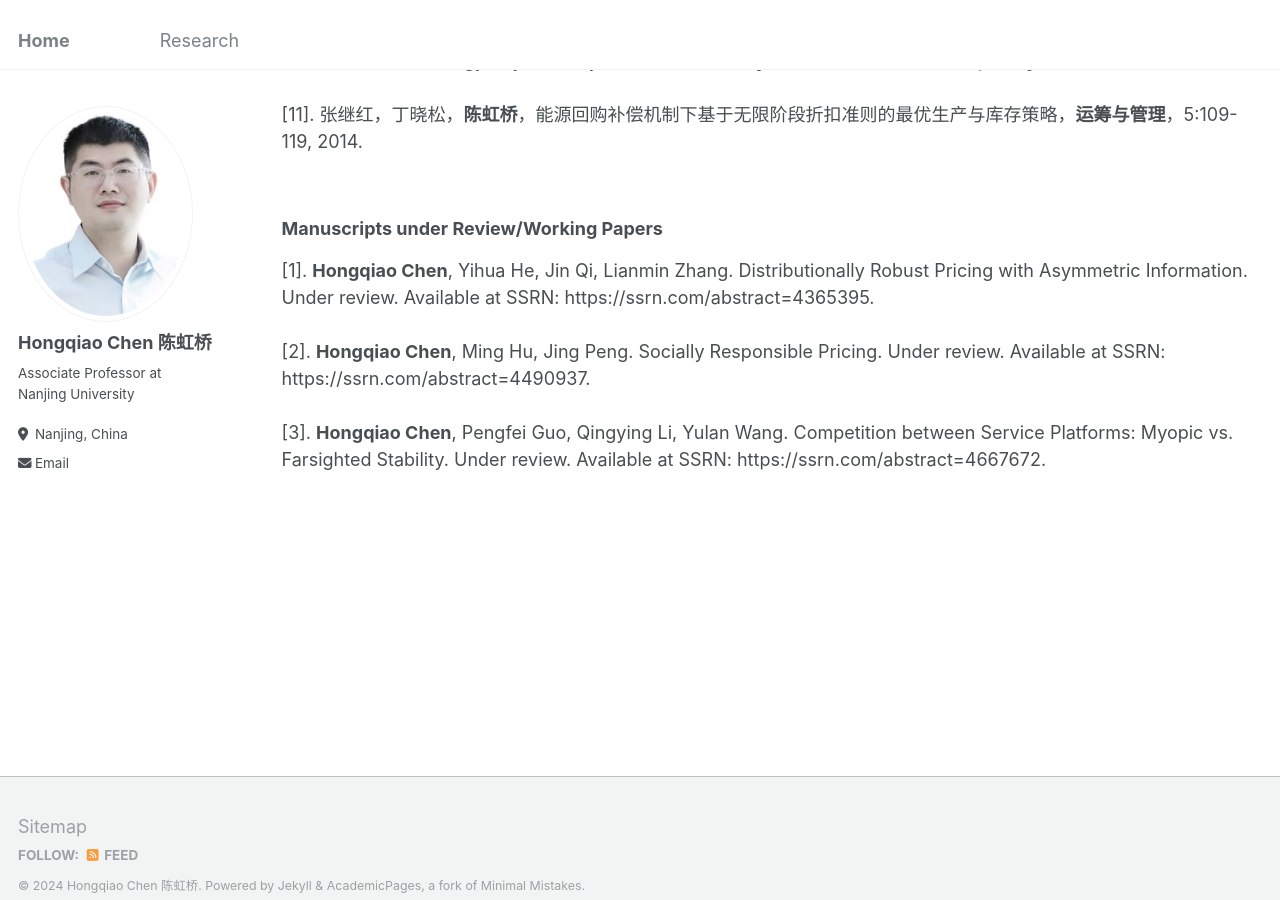
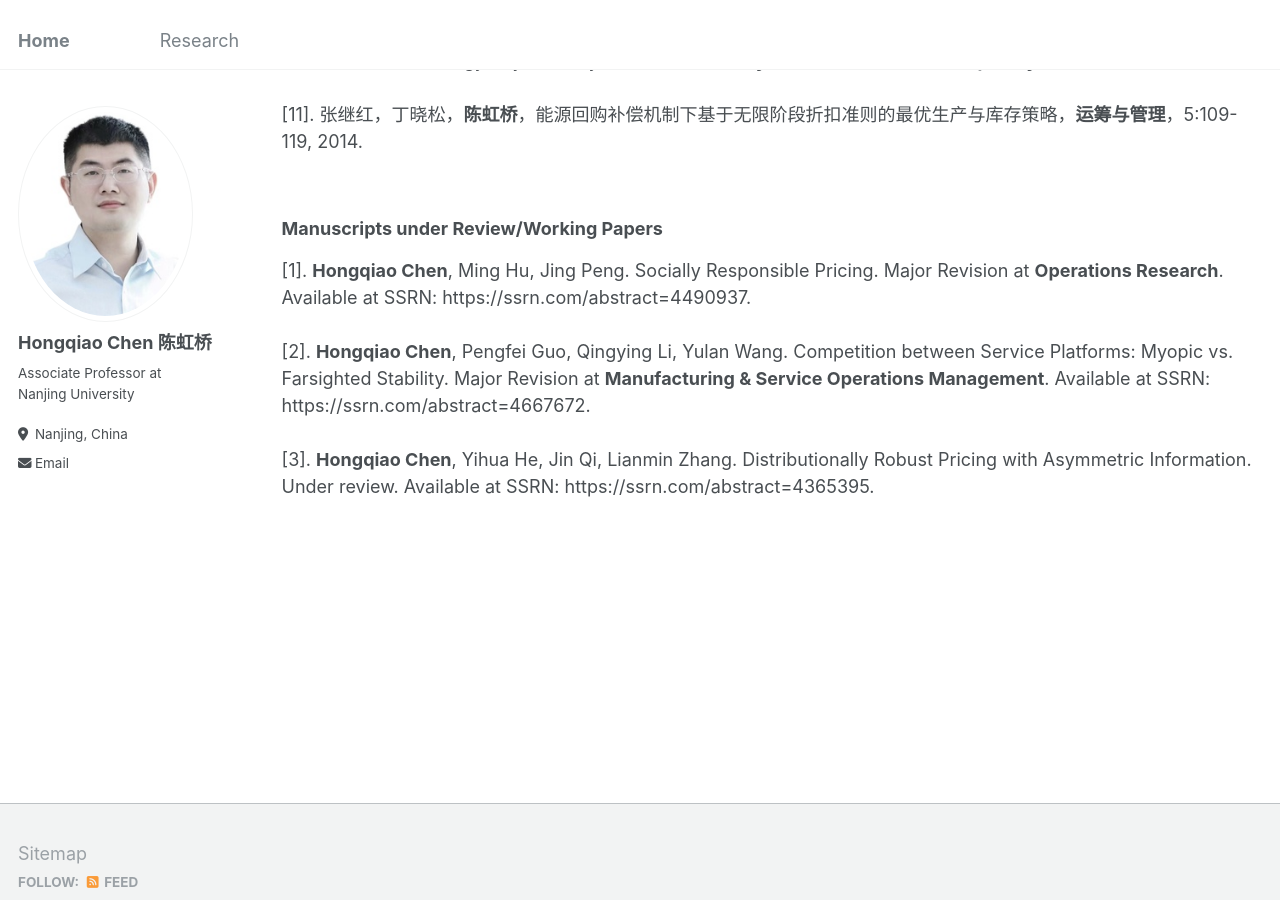
Before and after one commit to chq2024/chq2024.github.io, a Jekyll site: the page built from research.md, in a window 1280 px wide and 900 px high, scrolled down 945 px. Built offline with Jekyll 4.4.1, drawn with Linux system fonts in a browser that asks for light colours.

Commit message:
Update research.md

```diff
--- a/research.md
+++ b/research.md
@@ -24,6 +24,6 @@ redirect_from:
 [11]. 张继红，丁晓松，**陈虹桥**，能源回购补偿机制下基于无限阶段折扣准则的最优生产与库存策略，**运筹与管理**，5:109-119, 2014.<br/><br/>
 
 ### Manuscripts under Review/Working Papers
-[1]. **Hongqiao Chen**, Yihua He, Jin Qi, Lianmin Zhang. Distributionally Robust Pricing with Asymmetric Information. Under review. Available at SSRN: https://ssrn.com/abstract=4365395.<br/><br/>
-[2]. **Hongqiao Chen**, Ming Hu, Jing Peng. Socially Responsible Pricing. Under review. Available at SSRN: https://ssrn.com/abstract=4490937.<br/><br/>
-[3]. **Hongqiao Chen**, Pengfei Guo, Qingying Li, Yulan Wang. Competition between Service Platforms: Myopic vs. Farsighted Stability. Under review. Available at SSRN: https://ssrn.com/abstract=4667672.<br/><br/>
+[1]. **Hongqiao Chen**, Ming Hu, Jing Peng. Socially Responsible Pricing. Major Revision at **Operations Research**. Available at SSRN: https://ssrn.com/abstract=4490937.<br/><br/>
+[2]. **Hongqiao Chen**, Pengfei Guo, Qingying Li, Yulan Wang. Competition between Service Platforms: Myopic vs. Farsighted Stability. Major Revision at **Manufacturing & Service Operations Management**. Available at SSRN: https://ssrn.com/abstract=4667672.<br/><br/>
+[3]. **Hongqiao Chen**, Yihua He, Jin Qi, Lianmin Zhang. Distributionally Robust Pricing with Asymmetric Information. Under review. Available at SSRN: https://ssrn.com/abstract=4365395.<br/><br/>
```
